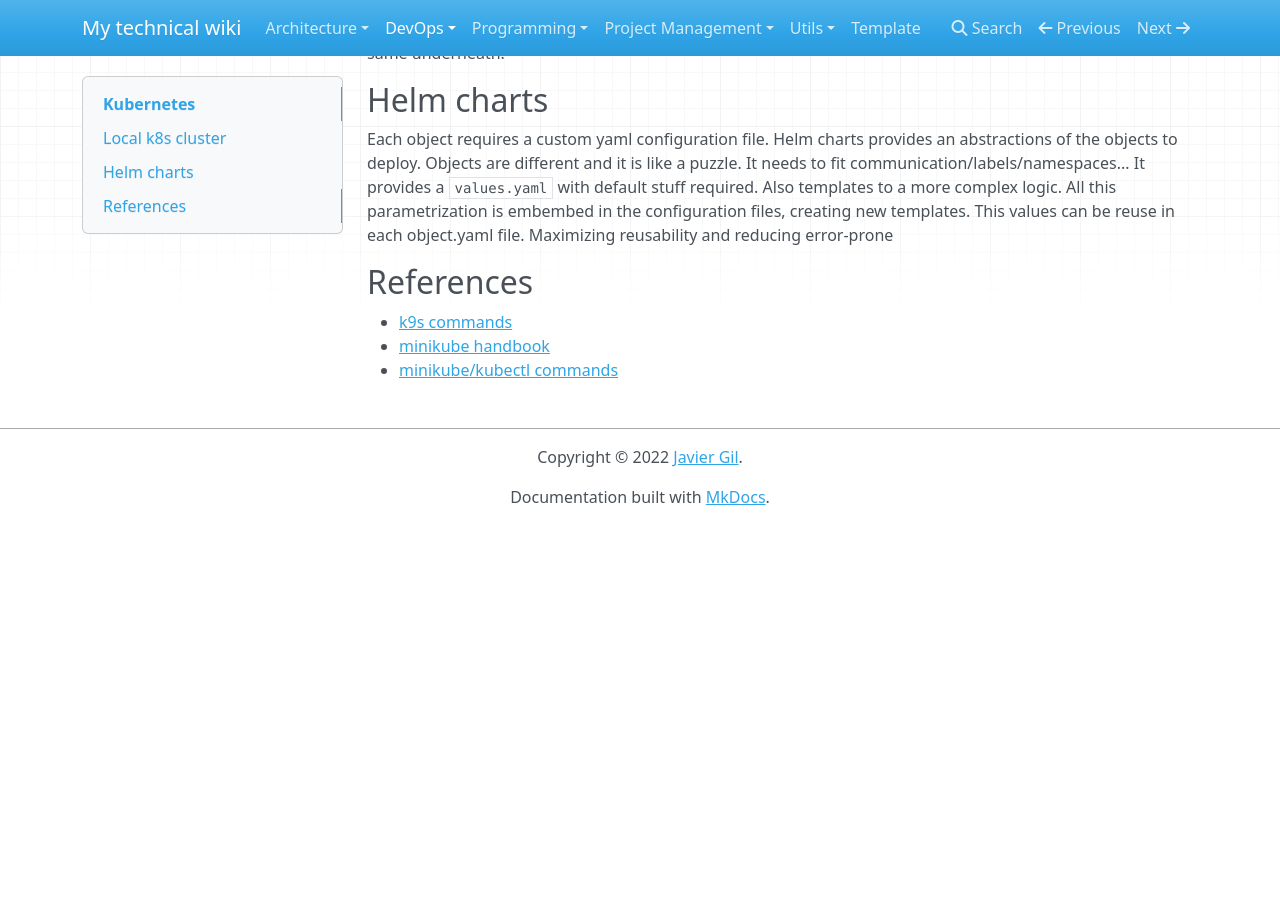
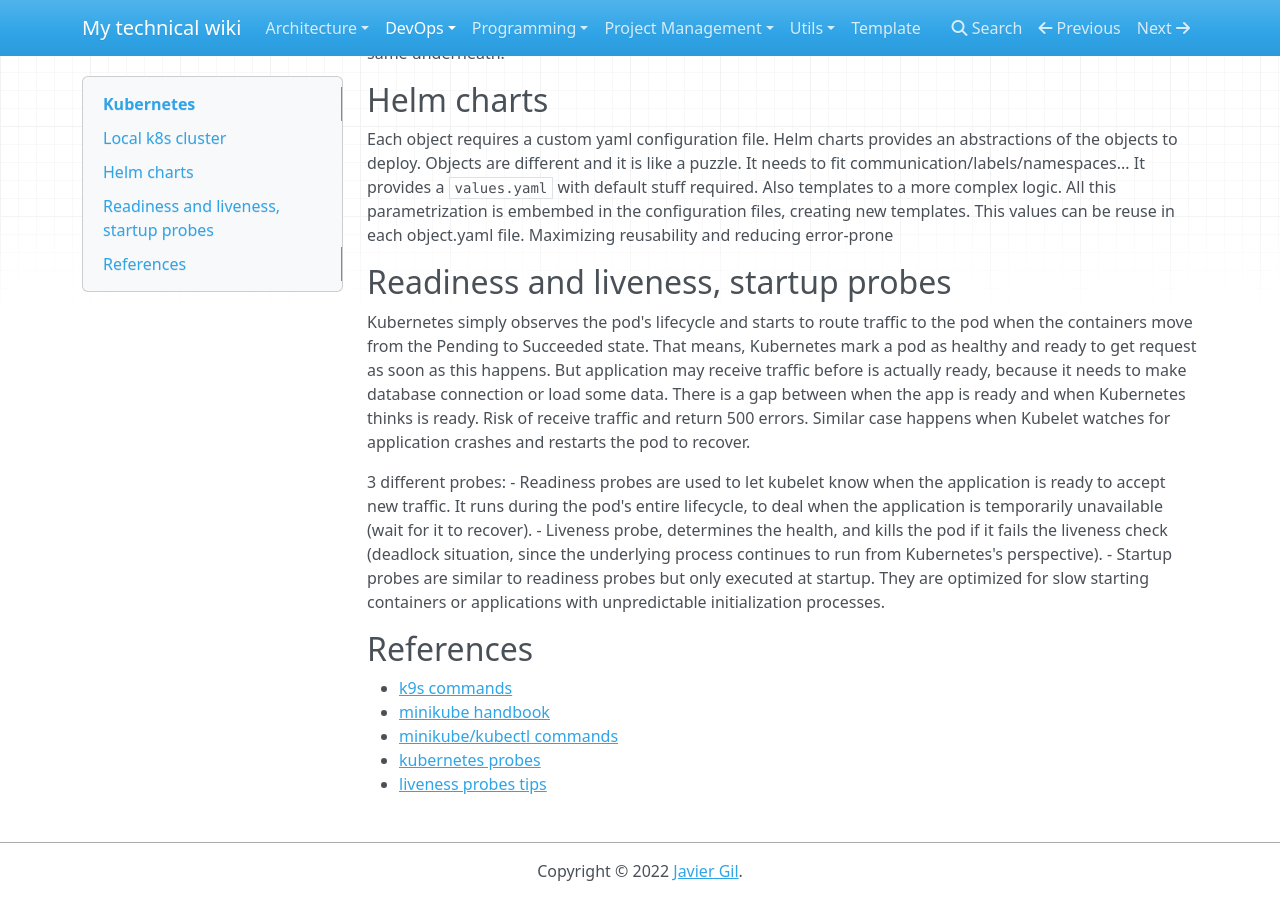
Before and after one commit to McLargo/mkdown-docs, an MkDocs documentation site: the page built from docs/devops/k8s.md, in a window 1280 px wide and 900 px high, scrolled down 812 px. Built offline with MkDocs 1.6.1, drawn with Linux system fonts in a browser that asks for light colours; nearby versions of some CDN libraries; before the commit the page ends 1337 px from its top, so only the background shows below that.

Commit message:
Kubernetes liveness probes

```diff
--- a/docs/devops/k8s.md
+++ b/docs/devops/k8s.md
@@ -49,8 +49,19 @@ Also templates to a more complex logic.
 All this parametrization is embembed in the configuration files, creating new templates.
 This values can be reuse in each object.yaml file. Maximizing reusability and reducing error-prone
 
+## Readiness and liveness, startup probes
+
+Kubernetes simply observes the pod's lifecycle and starts to route traffic to the pod when the containers move from the Pending to Succeeded state. That means, Kubernetes mark a pod as healthy and ready to get request as soon as this happens. But application may receive traffic before is actually ready, because it needs to make database connection or load some data. There is a gap between when the app is ready and when  Kubernetes thinks is ready. Risk of receive traffic and return 500 errors. Similar case happens when Kubelet watches for application crashes and restarts the pod to recover.
+
+3 different probes:
+- Readiness probes are used to let kubelet know when the application is ready to accept new traffic. It runs during the pod's entire lifecycle, to deal when the application is temporarily unavailable (wait for it to recover).
+- Liveness probe, determines the health, and kills the pod if it fails the liveness check (deadlock situation, since the underlying process continues to run from Kubernetes's perspective).
+- Startup probes are similar to readiness probes but only executed at startup. They are optimized for slow starting containers or applications with unpredictable initialization processes.
+
 ## References
 
 - [k9s commands](https://gist.github.com/McLargo/ae633d1ff481c20c21433074169d283c#file-k9s-md)
 - [minikube handbook](https://minikube.sigs.k8s.io/docs/handbook/)
 - [minikube/kubectl commands](https://gist.github.com/McLargo/ae633d1ff481c20c21433074169d283c#file-minikube-md)
+- [kubernetes probes](https://blog.devgenius.io/understanding-kubernetes-probes-5daaff67599a)
+- [liveness probes tips](https://srcco.de/posts/kubernetes-liveness-probes-are-dangerous.html)
```
